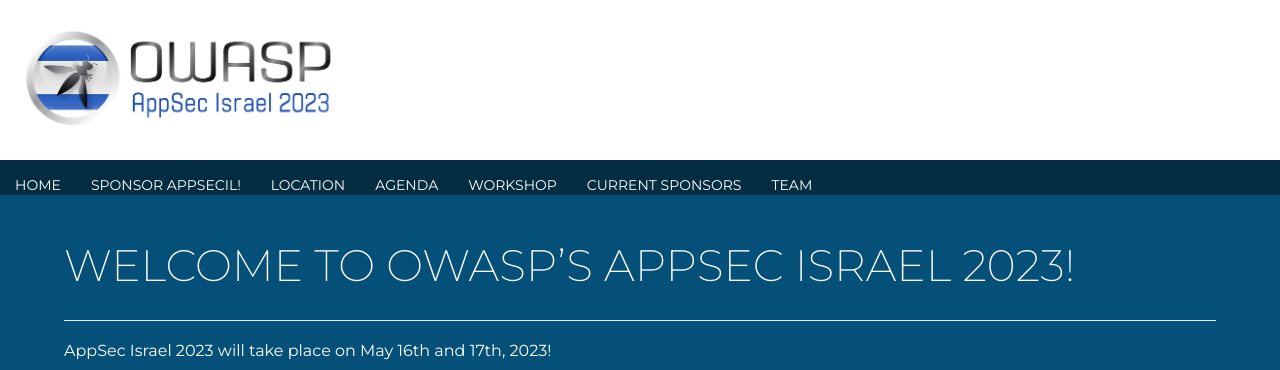
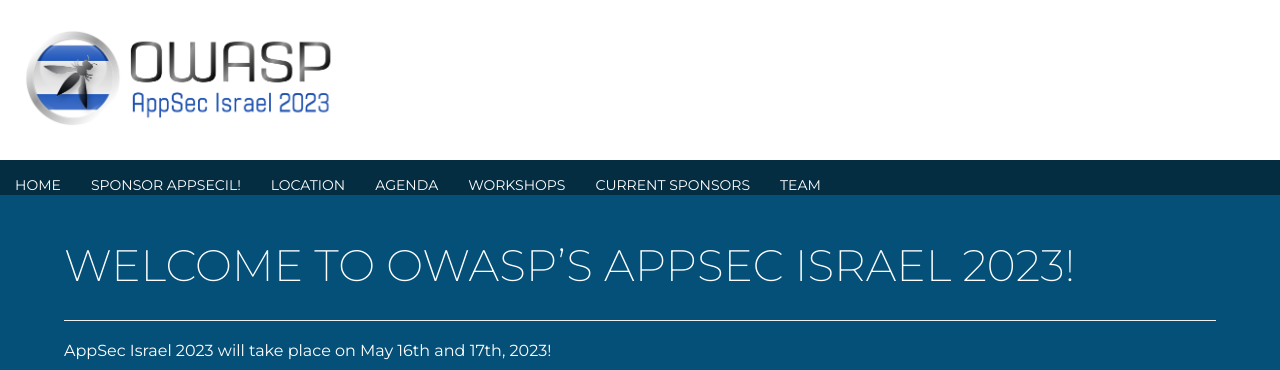
Before and after one commit to OWASP/www-event-appsecil-2023, a Jekyll site: the page built from index.md, in a window 1280 px wide. Shown: the top 370 px of the page. Built offline with Jekyll 4.4.1, drawn with Linux system fonts in a browser that asks for light colours; our own code applies the rules of GitHub Pages for plain Markdown files.

Commit message:
Update menus.yml
changed url from Training to Workshops

```diff
--- a/_data/menus.yml
+++ b/_data/menus.yml
@@ -14,8 +14,8 @@
   url  : Location
 - title: Agenda
   url  : Agenda
-- title: Workshop
-  url  : Training
+- title: Workshops
+  url  : Workshops
 #- title: WIA
 #  url  : WIA
 #- title: CTF
```
